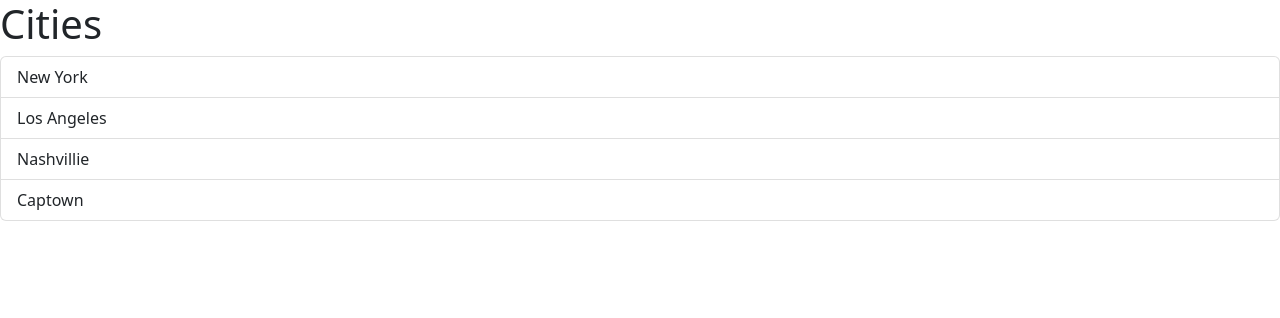
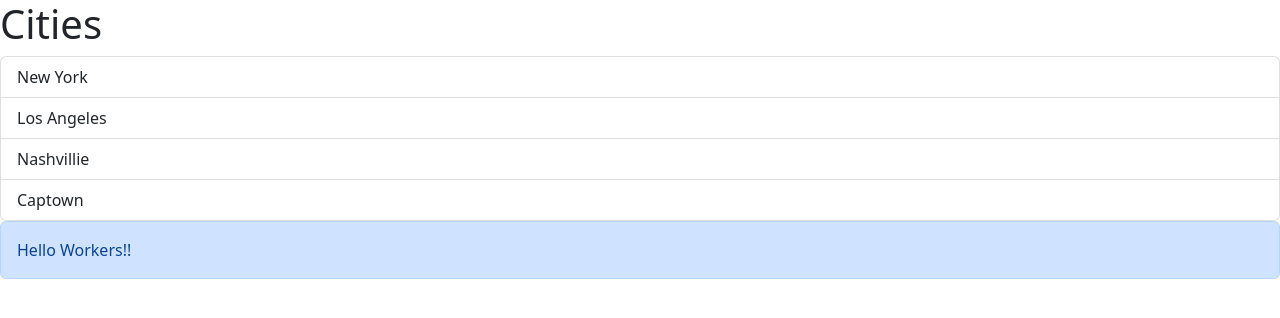
Before and after one commit to shuklanitesh805/react-app, a React (Vite) app: page / in a window 1280 px wide. Shown: the top 318 px of the page. Built offline with nearby package versions, Linux system fonts and the light colour scheme.

Commit message:
add child component

```diff
--- a/src/App.tsx
+++ b/src/App.tsx
@@ -1,4 +1,5 @@
 //import Message from "./Message";
+import Alert from "./components/Alert";
 import ListGroup from "./components/ListGroup";
 
 function App(){
@@ -7,7 +8,10 @@ function App(){
     const handleSelectItem = (item:string) =>{
         console.log(item);
     }
-    return <div><ListGroup items={items} heading='Cities' onSelectItem={handleSelectItem}/></div>
+    return <><div><ListGroup items={items} heading='Cities' onSelectItem={handleSelectItem}/>
+    <Alert >
+        <span>Hello Workers!!</span>
+    </Alert></div></>
 
 }
 
--- /dev/null
+++ b/src/components/Alert.tsx
@@ -0,0 +1,12 @@
+import React, { ReactNode } from 'react'
+
+interface Props{
+    children: ReactNode;
+}
+const Alert = ({children}: Props) => {
+  return (
+    <div className='alert alert-primary'>{children}</div>
+  );
+}
+
+export default Alert;
```
